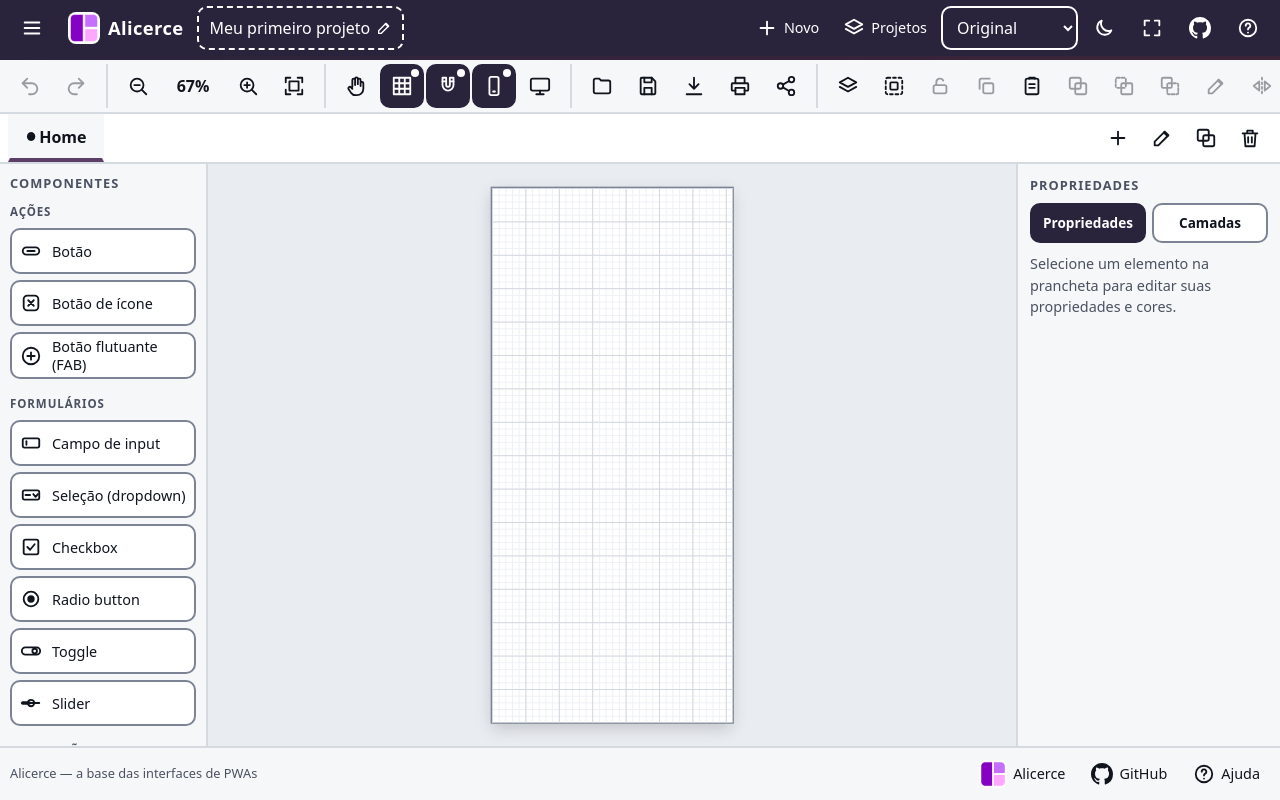
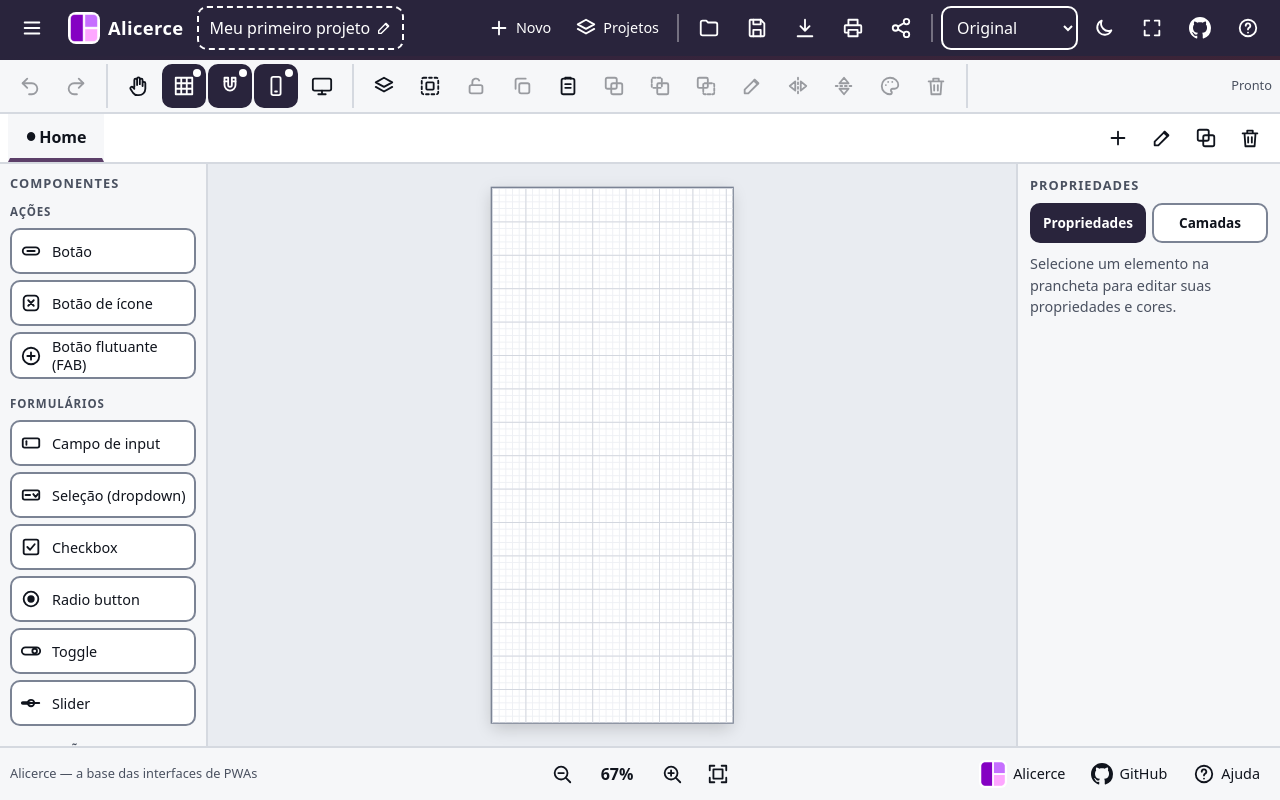
Before and after one commit to magpe-stack/Alicerce, a plain HTML site: page index.html in a window 1280 px wide. Drawn offline with Linux system fonts and the light colour scheme.

Commit message:
Add files via upload

```diff
--- a/index.html
+++ b/index.html
@@ -158,11 +158,19 @@
 
     <div class="hdr-actions">
       <button type="button" class="icon-btn hide-narrow" data-action="new" title="Novo projeto">
-        <svg class="icon" aria-hidden="true"><use href="#i-plus"/></svg><span class="btn-text">Novo</span>
+        <svg class="icon" aria-hidden="true"><use href="#i-plus"/></svg><span class="btn-text hide-mid">Novo</span>
       </button>
       <button type="button" class="icon-btn hide-narrow" data-action="projects" title="Meus projetos">
-        <svg class="icon" aria-hidden="true"><use href="#i-layers"/></svg><span class="btn-text">Projetos</span>
+        <svg class="icon" aria-hidden="true"><use href="#i-layers"/></svg><span class="btn-text hide-mid">Projetos</span>
       </button>
+
+      <span class="hdr-sep hide-narrow" aria-hidden="true"></span>
+      <button type="button" class="icon-btn hide-narrow" data-action="open" aria-label="Abrir arquivo do disco" title="Abrir arquivo (Ctrl+O)"><svg class="icon" aria-hidden="true"><use href="#i-folder"/></svg></button>
+      <button type="button" class="icon-btn hide-narrow" data-action="save" aria-label="Salvar no disco" title="Salvar no disco (Ctrl+S)"><svg class="icon" aria-hidden="true"><use href="#i-save"/></svg></button>
+      <button type="button" class="icon-btn hide-narrow" data-action="export" aria-label="Exportar, compartilhar e importar" title="Exportar / Importar"><svg class="icon" aria-hidden="true"><use href="#i-download"/></svg></button>
+      <button type="button" class="icon-btn hide-narrow" data-action="print" aria-label="Imprimir todas as telas" title="Imprimir todas as telas"><svg class="icon" aria-hidden="true"><use href="#i-print"/></svg></button>
+      <button type="button" class="icon-btn hide-narrow" data-action="share" aria-label="Compartilhar projeto" title="Compartilhar projeto"><svg class="icon" aria-hidden="true"><use href="#i-share"/></svg></button>
+      <span class="hdr-sep hide-narrow" aria-hidden="true"></span>
 
       <label class="visually-hidden" for="theme-select">Tema de cores</label>
       <select id="theme-select" class="hdr-select hide-narrow js-theme-select" title="Tema de cores">
@@ -175,16 +183,16 @@
       <button type="button" class="icon-btn js-mode-toggle" data-action="mode" aria-label="Ativar modo escuro" title="Alternar modo claro/escuro">
         <svg class="icon" aria-hidden="true"><use href="#i-moon"/></svg>
       </button>
-      <button type="button" class="icon-btn hide-narrow js-fs" data-action="fullscreen" aria-label="Entrar em tela cheia" title="Tela cheia">
+      <button type="button" class="icon-btn hide-narrow hide-mid js-fs" data-action="fullscreen" aria-label="Entrar em tela cheia" title="Tela cheia">
         <svg class="icon" aria-hidden="true"><use href="#i-fullscreen"/></svg>
       </button>
       <button type="button" class="icon-btn js-install" data-action="install" hidden title="Instalar o Alicerce como aplicativo">
         <svg class="icon" aria-hidden="true"><use href="#i-install"/></svg><span class="btn-text hide-narrow">Instalar</span>
       </button>
-      <a class="icon-btn hide-narrow" href="https://github.com/magpe-stack/Alicerce" target="_blank" rel="noopener noreferrer" aria-label="Repositório do Alicerce no GitHub (abre em nova aba)" title="GitHub">
+      <a class="icon-btn hide-narrow hide-mid" href="https://github.com/magpe-stack/Alicerce" target="_blank" rel="noopener noreferrer" aria-label="Repositório do Alicerce no GitHub (abre em nova aba)" title="GitHub">
         <svg class="icon icon-fill" aria-hidden="true"><use href="#i-github"/></svg>
       </a>
-      <a class="icon-btn hide-narrow" href="https://github.com/magpe-stack/Alicerce/blob/main/README.md" target="_blank" rel="noopener noreferrer" aria-label="Ajuda: documentação do Alicerce (abre em nova aba)" title="Ajuda">
+      <a class="icon-btn hide-narrow hide-mid" href="https://github.com/magpe-stack/Alicerce/blob/main/README.md" target="_blank" rel="noopener noreferrer" aria-label="Ajuda: documentação do Alicerce (abre em nova aba)" title="Ajuda">
         <svg class="icon" aria-hidden="true"><use href="#i-help"/></svg>
       </a>
     </div>
@@ -198,12 +206,6 @@
       <button type="button" id="tb-redo" class="icon-btn" data-action="redo" aria-label="Refazer" title="Refazer (Ctrl+Y)" disabled><svg class="icon" aria-hidden="true"><use href="#i-redo"/></svg></button>
     </div>
 
-    <div class="tb-group" role="group" aria-label="Zoom">
-      <button type="button" class="icon-btn" data-action="zoom-out" aria-label="Reduzir zoom" title="Reduzir zoom"><svg class="icon" aria-hidden="true"><use href="#i-zoom-out"/></svg></button>
-      <button type="button" id="tb-zoom-label" class="icon-btn zoom-label" data-action="zoom-100" aria-label="Zoom atual 100%. Ativar para voltar a 100%" title="Voltar a 100%">100%</button>
-      <button type="button" class="icon-btn" data-action="zoom-in" aria-label="Aumentar zoom" title="Aumentar zoom"><svg class="icon" aria-hidden="true"><use href="#i-zoom-in"/></svg></button>
-      <button type="button" class="icon-btn" data-action="fit" aria-label="Ajustar à janela" title="Ajustar à janela"><svg class="icon" aria-hidden="true"><use href="#i-fit"/></svg></button>
-    </div>
 
     <div class="tb-group" role="group" aria-label="Prancheta">
       <button type="button" id="tb-hand" class="icon-btn" data-action="hand" aria-pressed="false" aria-label="Mãozinha: mover o palco" title="Mãozinha: arraste para mover o palco (H)"><svg class="icon" aria-hidden="true"><use href="#i-hand"/></svg></button>
@@ -213,13 +215,6 @@
       <button type="button" id="vp-desktop" class="icon-btn" data-action="vp-desktop" aria-pressed="false" aria-label="Moldura Desktop 1280 por 800" title="Desktop 1280×800"><svg class="icon" aria-hidden="true"><use href="#i-desktop"/></svg></button>
     </div>
 
-    <div class="tb-group" role="group" aria-label="Arquivo">
-      <button type="button" class="icon-btn" data-action="open" aria-label="Abrir arquivo do disco" title="Abrir arquivo (Ctrl+O)"><svg class="icon" aria-hidden="true"><use href="#i-folder"/></svg></button>
-      <button type="button" class="icon-btn" data-action="save" aria-label="Salvar no disco" title="Salvar no disco (Ctrl+S)"><svg class="icon" aria-hidden="true"><use href="#i-save"/></svg></button>
-      <button type="button" class="icon-btn" data-action="export" aria-label="Exportar, compartilhar e importar" title="Exportar / Importar"><svg class="icon" aria-hidden="true"><use href="#i-download"/></svg></button>
-      <button type="button" class="icon-btn" data-action="print" aria-label="Imprimir todas as telas" title="Imprimir todas as telas"><svg class="icon" aria-hidden="true"><use href="#i-print"/></svg></button>
-      <button type="button" class="icon-btn" data-action="share" aria-label="Compartilhar projeto" title="Compartilhar projeto"><svg class="icon" aria-hidden="true"><use href="#i-share"/></svg></button>
-    </div>
 
     <div class="tb-group" role="group" aria-label="Elemento selecionado">
       <button type="button" id="el-layers" class="icon-btn" data-action="el-layers" aria-label="Camadas" aria-pressed="false" title="Painel de camadas (ordem de empilhamento)"><svg class="icon" aria-hidden="true"><use href="#i-layers"/></svg></button>
@@ -351,6 +346,12 @@
   <!-- ============ Rodapé padronizado ============ -->
   <footer class="app-footer">
     <p class="footer-tag"><span class="hide-narrow">Alicerce — a base das interfaces de PWAs</span></p>
+    <div class="footer-zoom" role="group" aria-label="Zoom">
+      <button type="button" class="icon-btn" data-action="zoom-out" aria-label="Reduzir zoom" title="Reduzir zoom"><svg class="icon" aria-hidden="true"><use href="#i-zoom-out"/></svg></button>
+      <button type="button" id="tb-zoom-label" class="icon-btn zoom-label" data-action="zoom-100" aria-label="Zoom atual 100%. Ativar para voltar a 100%" title="Voltar a 100%">100%</button>
+      <button type="button" class="icon-btn" data-action="zoom-in" aria-label="Aumentar zoom" title="Aumentar zoom"><svg class="icon" aria-hidden="true"><use href="#i-zoom-in"/></svg></button>
+      <button type="button" class="icon-btn" data-action="fit" aria-label="Ajustar à janela" title="Ajustar à janela"><svg class="icon" aria-hidden="true"><use href="#i-fit"/></svg></button>
+    </div>
     <nav class="footer-links" aria-label="Links do projeto">
       <a class="icon-btn footer-logo" href="https://magpe-stack.github.io/Alicerce/" target="_blank" rel="noopener noreferrer" aria-label="Alicerce — página oficial do app (abre em nova aba)" title="Alicerce">
         <img src="./icon-192.png" alt="" width="28" height="28"><span class="btn-text hide-narrow">Alicerce</span>
@@ -515,7 +516,7 @@
     </div>
     <div class="about-hero">
       <img src="./icon-192.png" alt="" width="72" height="72">
-      <p><strong>Alicerce</strong><br><span class="muted">Wireframes para interfaces de PWAs — versão 1.6.0</span></p>
+      <p><strong>Alicerce</strong><br><span class="muted">Wireframes para interfaces de PWAs — versão 1.6.1</span></p>
     </div>
 
     <h3>Propósito</h3>
--- a/style.css
+++ b/style.css
@@ -483,11 +483,13 @@ body.inspector-open .inspector {
 
 /* ---------- Rodapé ---------- */
 .app-footer {
-  display: flex; align-items: center; justify-content: space-between; gap: 8px; flex: none; min-height: 52px;
+  display: grid; grid-template-columns: 1fr auto 1fr; align-items: center; gap: 8px; flex: none; min-height: 52px;
   padding: 4px 10px max(4px, env(safe-area-inset-bottom)); background: var(--surface); border-top: 2px solid var(--divider);
 }
 .footer-tag { font-size: 0.8rem; color: var(--text-muted); }
-.footer-links { display: flex; align-items: center; gap: 6px; margin-left: auto; }
+.footer-links { display: flex; align-items: center; justify-content: flex-end; gap: 6px; }
+.footer-zoom { display: flex; align-items: center; justify-content: center; gap: 2px; }
+.hdr-sep { width: 2px; height: 28px; margin: 0 4px; background: currentColor; opacity: .35; flex: none; }
 .footer-logo img { border-radius: 6px; background: #FFFFFF; }
 
 /* ---------- Gaveta ---------- */
@@ -614,6 +616,13 @@ dialog a { color: var(--link); text-decoration: underline; }
 }
 
 /* ---------- Responsividade ---------- */
+@media (max-width: 1279.98px) { .hide-mid { display: none !important; } }
+@media (min-width: 900px) and (max-width: 1049.98px) {
+  .app-header .brand-name { display: none; }
+  .project-name { max-width: 20vw; }
+  .app-header .hdr-select { max-width: 120px; }
+  .hdr-sep { margin: 0 1px; }
+}
 .only-narrow { display: inline-flex; }
 @media (max-width: 899.98px) {
   .hide-narrow { display: none !important; }
--- a/sw.js
+++ b/sw.js
@@ -5,7 +5,7 @@
  * - Demais arquivos do mesmo domínio: stale-while-revalidate.
  * IMPORTANTE: ao publicar uma nova versão dos arquivos, incremente CACHE_VERSION.
  */
-var CACHE_VERSION = 'v1.6.0';
+var CACHE_VERSION = 'v1.6.1';
 var CACHE_NAME = 'alicerce-' + CACHE_VERSION;
 
 var SHELL = [
```
Also changed, not shown: 1 other file.
